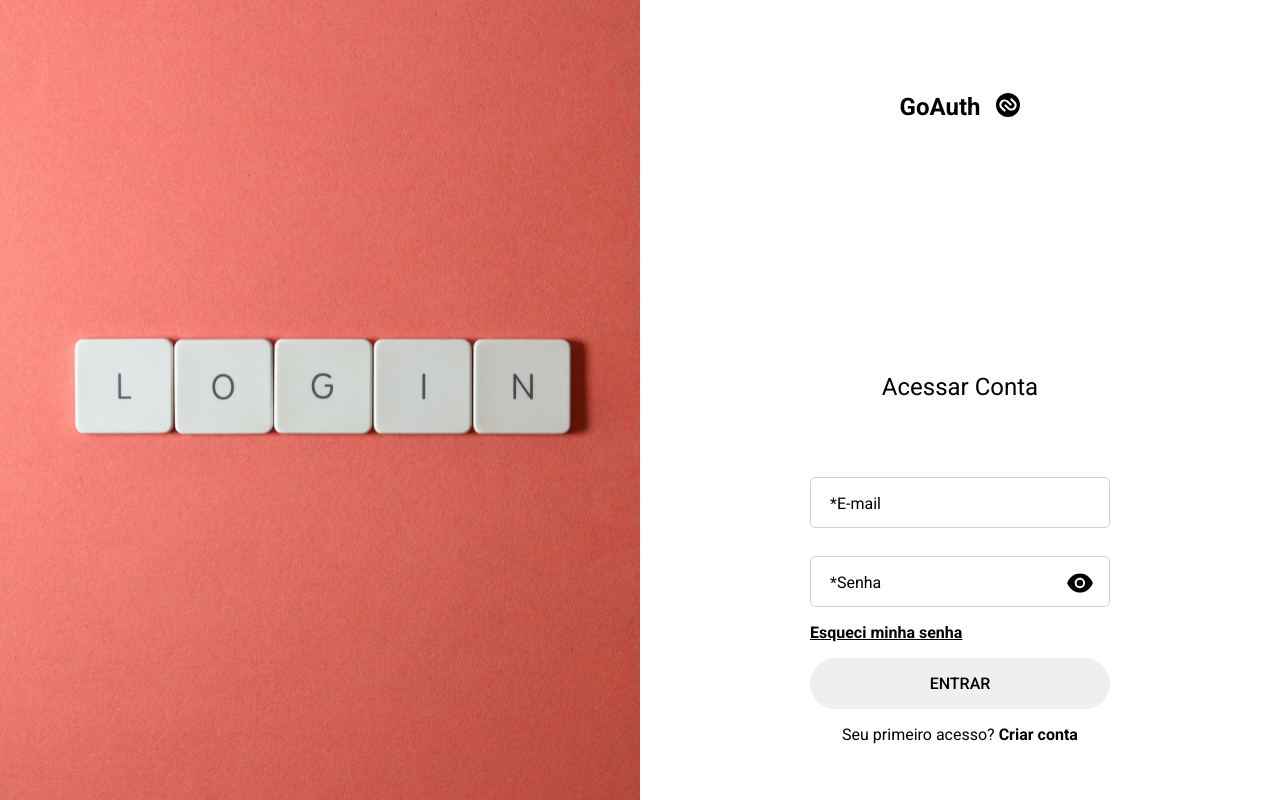
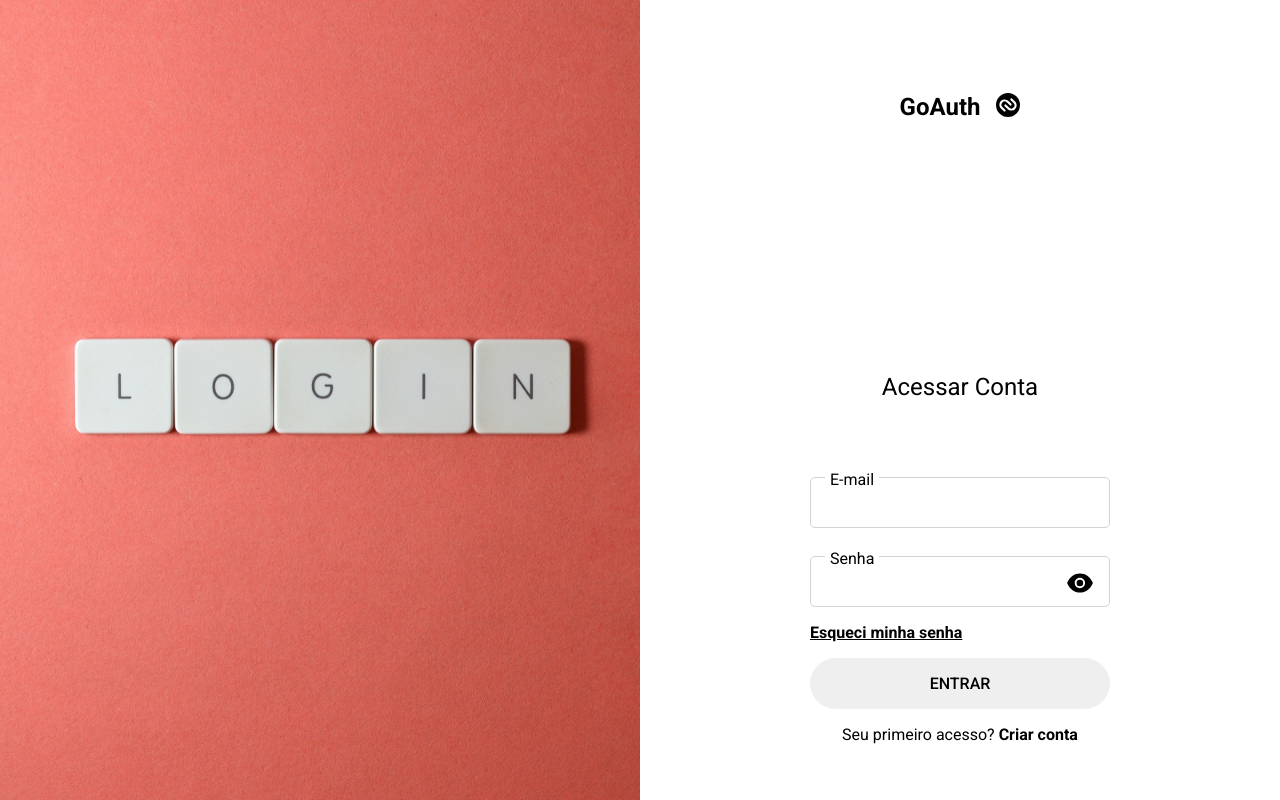
Before and after one commit to michelwene/GoAuth, a React (Create React App) app: page / in a window 1280 px wide. Built offline with nearby package versions, Linux system fonts and the light colour scheme.

Commit message:
feat: errors input

```diff
--- a/src/components/ErrorInput/styles.ts
+++ b/src/components/ErrorInput/styles.ts
@@ -1,6 +1,7 @@
 import styled from "styled-components";
 
 export const Content = styled.div`
+  align-self: flex-start;
   display: flex;
   gap: 1rem;
   p {
--- a/src/components/Input/index.tsx
+++ b/src/components/Input/index.tsx
@@ -25,6 +25,7 @@ const InputBase: ForwardRefRenderFunction<HTMLInputElement, InputProps> = (
   const [isShowPassword, setIsShowPassword] = useState(false);
 
   return (
+    <>
       <InputGroup>
         <InputLayout
           name={name}
@@ -33,7 +34,7 @@ const InputBase: ForwardRefRenderFunction<HTMLInputElement, InputProps> = (
           type={isShowPassword ? "text" : type}
           {...rest}
         />
-      <FormLabel>*{label}</FormLabel>
+        <FormLabel>{label}</FormLabel>
         {type === "password" && showPasswordButton && (
           <button
             type="button"
@@ -47,6 +48,8 @@ const InputBase: ForwardRefRenderFunction<HTMLInputElement, InputProps> = (
           </button>
         )}
       </InputGroup>
+      {error && <ErrorInput>{error.message}</ErrorInput>}
+    </>
   );
 };
 
--- a/src/components/Input/styles.ts
+++ b/src/components/Input/styles.ts
@@ -33,14 +33,14 @@ export const InputLayout = styled.input`
     border: 2px solid #3951b2;
   }
 
-  &:invalid {
-    border: 2px solid red;
-  }
-
   &:focus + label {
     font-size: 13px;
     top: 0;
     color: #3951b2;
+  }
+
+  &:invalid {
+    border: 2px solid red;
   }
 
   &:invalid + label {
@@ -51,7 +51,7 @@ export const InputLayout = styled.input`
 export const FormLabel = styled.label`
   pointer-events: none;
   position: absolute;
-  top: calc(50% - 8px);
+  top: 0;
   left: 15px;
   transition: all 0.1s linear;
   -webkit-transition: all 0.1s linear;
```
Lines whose indentation alone changed are shown as unchanged.
